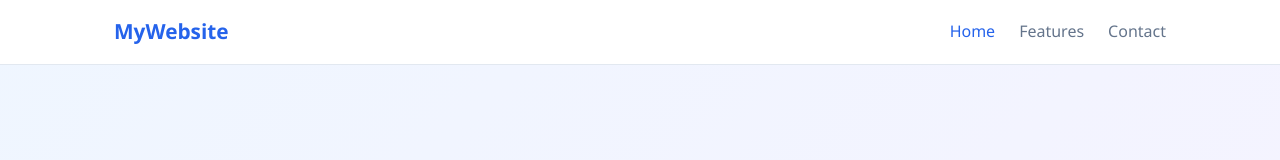
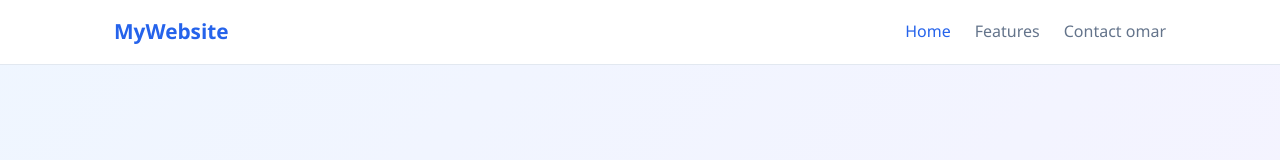
Before and after one commit to YVC-CloudDev/matala-4, a plain HTML site: page index.html in a window 1280 px wide. Shown: the top 160 px of the page. Drawn offline with Linux system fonts and the light colour scheme.

Commit message:
Update contact link text in index.html

```diff
--- a/index.html
+++ b/index.html
@@ -13,7 +13,7 @@
             <ul class="nav-links">
                 <li><a href="#home" class="active">Home</a></li>
                 <li><a href="#features">Features</a></li>
-                <li><a href="#contact">Contact</a></li>
+                <li><a href="#contact">Contact omar</a></li>
             </ul>
         </div>
     </nav>
```
